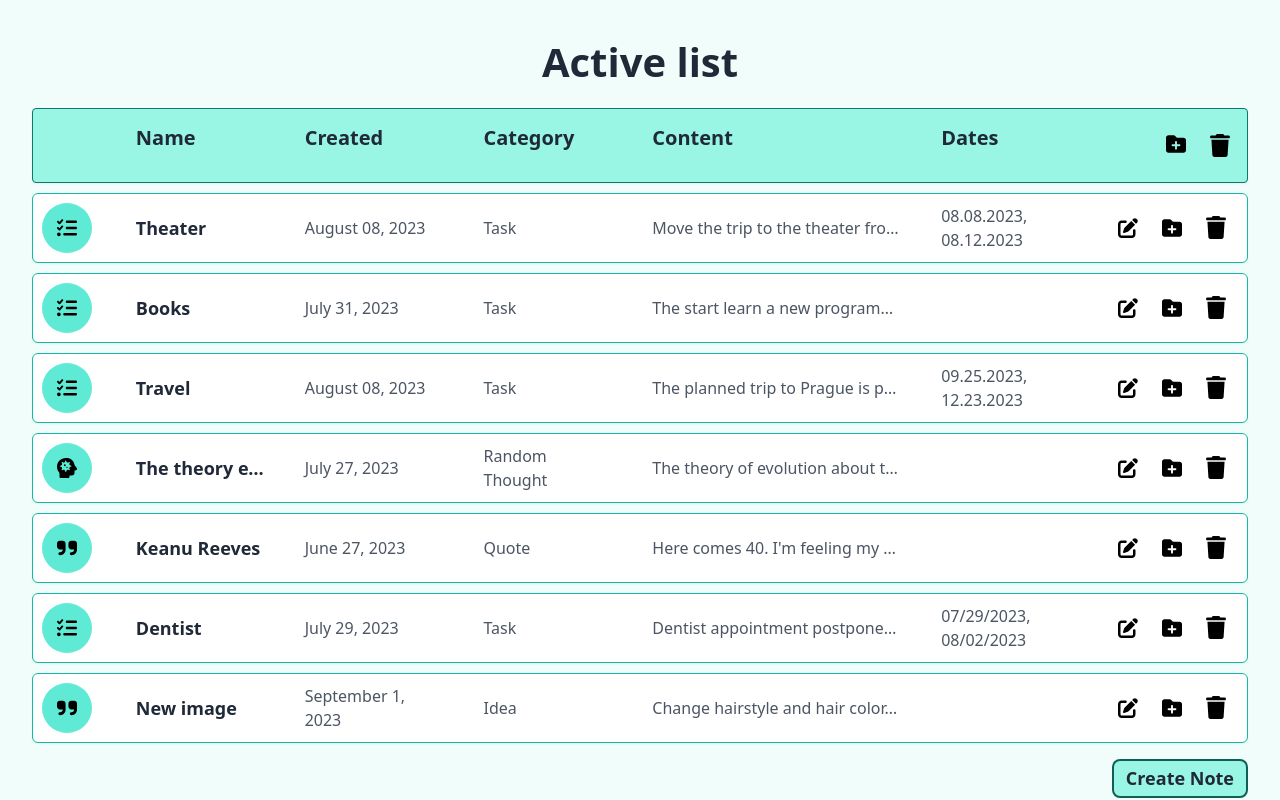
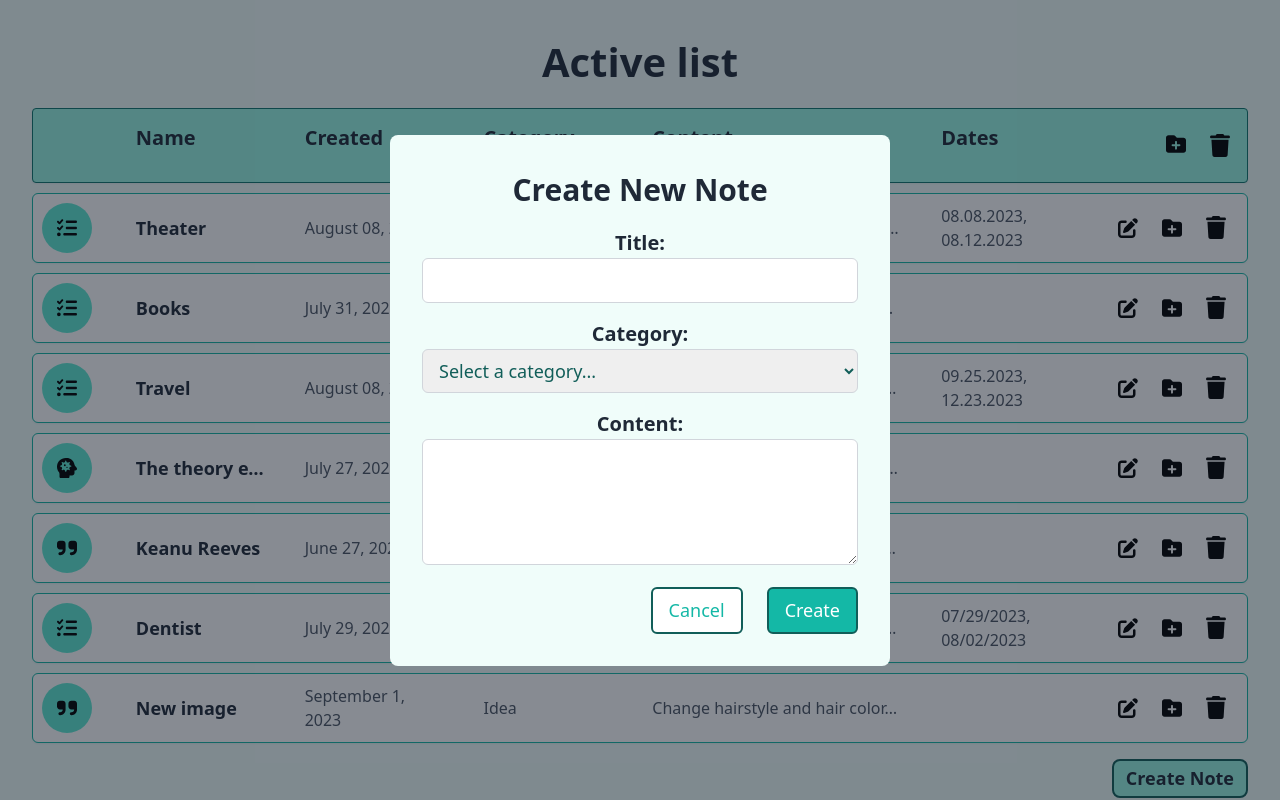
Before and after one commit to KsanaSal/radency-notes-app-react, a React (Vite) app: page / in a window 1280 px wide. Both pictures are taken after a click on the button "Create Note". Shown: the top 800 px of the page. Built offline with nearby package versions, Linux system fonts and the light colour scheme.

Commit message:
+ added click in the cancel and create note

```diff
--- /dev/null
+++ b/src/components/buttons/CancelBtn.tsx
@@ -0,0 +1,14 @@
+const CancelBtn = ({ handleCloseModal }: { handleCloseModal: () => void }) => {
+    return (
+        <button
+            type="button"
+            id="cancelCreateNote"
+            className=" text-teal-500 text-[18px] hover:text-teal-800 border-teal-800 border-2 px-4 py-2 rounded-md mr-3 bg-white hover:bg-teal-100"
+            onClick={handleCloseModal}
+        >
+            Cancel
+        </button>
+    );
+};
+
+export default CancelBtn;
--- /dev/null
+++ b/src/components/buttons/CreateEditBtn.tsx
@@ -0,0 +1,12 @@
+const CreateEditBtn = () => {
+    return (
+        <button
+            type="submit"
+            className="text-white text-[18px] bg-teal-500 border-teal-800 border-2 px-4 py-2 rounded-md ml-3 hover:bg-teal-100 hover:text-teal-800"
+        >
+            Create
+        </button>
+    );
+};
+
+export default CreateEditBtn;
--- a/src/components/Button.tsx
+++ b/src/components/buttons/CreateNoteBtn.tsx
@@ -1,12 +1,17 @@
-const Button = () => {
+const CreateNoteBtn = ({
+    handleOpenModal,
+}: {
+    handleOpenModal: () => void;
+}) => {
     return (
         <button
             className="text-gray-800 font-bold text-[18px] border-2 px-3 py-1 rounded-lg border-teal-800 bg-teal-200 hover:bg-teal-800 hover:text-white block mt-4 ml-auto"
             data-create-note
+            onClick={handleOpenModal}
         >
             Create Note
         </button>
     );
 };
 
-export default Button;
+export default CreateNoteBtn;
--- /dev/null
+++ b/src/components/form/Form.tsx
@@ -0,0 +1,77 @@
+import { useState } from "react";
+import categories from "../../mockData/categoriesData";
+import CancelBtn from "../buttons/CancelBtn";
+import CreateEditBtn from "../buttons/CreateEditBtn";
+
+const Form = ({ closeModal }: { closeModal: () => void }) => {
+    const [selectCategory, setSelectCategory] = useState("");
+
+    return (
+        <form id="createNoteForm">
+            <div className="mb-4">
+                <label
+                    htmlFor="noteTitle"
+                    className="block font-semibold text-[20px]"
+                >
+                    Title:
+                </label>
+                <input
+                    type="text"
+                    id="noteTitle"
+                    name="noteTitle"
+                    className="w-full text-[18px] border border-gray-300 rounded-md px-3 py-2 focus:outline-none focus:border-teal-500"
+                    required
+                />
+            </div>
+            <div className="mb-4">
+                <label
+                    htmlFor="noteCategory"
+                    className="block font-semibold text-[20px]"
+                >
+                    Category:
+                </label>
+                <select
+                    id="noteCategory"
+                    name="noteCategory"
+                    className="w-full text-[18px] text-teal-800 border border-gray-300 rounded-md px-3 py-2 focus:outline-none focus:border-teal-500"
+                    required
+                    value={selectCategory}
+                    onChange={(e) => setSelectCategory(e.target.value)}
+                >
+                    <option value="" disabled>
+                        Select a category...
+                    </option>
+                    {categories.map((category) => (
+                        <option
+                            value={category.categoryId}
+                            key={category.categoryId}
+                        >
+                            {category.categoryName}
+                        </option>
+                    ))}
+                </select>
+            </div>
+            <div className="mb-4">
+                <label
+                    htmlFor="noteContent"
+                    className="block font-semibold text-[20px]"
+                >
+                    Content:
+                </label>
+                <textarea
+                    id="noteContent"
+                    name="noteContent"
+                    rows={4}
+                    className="w-full text-[18px] border border-gray-300 rounded-md px-3 py-2 focus:outline-none focus:border-teal-500"
+                    required
+                ></textarea>
+            </div>
+            <div className="flex justify-end">
+                <CancelBtn handleCloseModal={closeModal} />
+                <CreateEditBtn />
+            </div>
+        </form>
+    );
+};
+
+export default Form;
--- /dev/null
+++ b/src/components/modalWindow/ModalWindow.tsx
@@ -0,0 +1,24 @@
+import Form from "../form/Form";
+
+const ModalWindow = ({
+    closeModal,
+}: {
+    closeModal: (boolean: boolean) => void;
+}) => {
+    const handleCloseModal = () => {
+        closeModal(false);
+    };
+
+    return (
+        <div className="fixed inset-0 z-10 flex justify-center items-center bg-opacity-50 bg-gray-900">
+            <div className="bg-teal-50 p-8 rounded-lg w-[500px] text-gray-800">
+                <h2 className="text-[30px] font-bold mb-4 text-center">
+                    Create New Note
+                </h2>
+                <Form closeModal={handleCloseModal} />
+            </div>
+        </div>
+    );
+};
+
+export default ModalWindow;
--- a/src/components/ActiveTable.tsx
+++ b/src/components/tables/ActiveTable.tsx
@@ -1,5 +1,5 @@
-import ActiveArchiveBodyTable from "./activeArchiveTable/ActiveArchiveBodyTable";
-import ActiveArchiveHeadTable from "./activeArchiveTable/ActiveArchiveHeadTable";
+import ActiveArchiveBodyTable from "../activeArchiveTable/ActiveArchiveBodyTable";
+import ActiveArchiveHeadTable from "../activeArchiveTable/ActiveArchiveHeadTable";
 
 const ActiveTable = () => {
     return (
--- a/src/components/ArchivedTable.tsx
+++ b/src/components/tables/ArchivedTable.tsx
@@ -1,5 +1,5 @@
-import ActiveArchiveBodyTable from "./activeArchiveTable/ActiveArchiveBodyTable";
-import ActiveArchiveHeadTable from "./activeArchiveTable/ActiveArchiveHeadTable";
+import ActiveArchiveBodyTable from "../activeArchiveTable/ActiveArchiveBodyTable";
+import ActiveArchiveHeadTable from "../activeArchiveTable/ActiveArchiveHeadTable";
 
 const ArchivedTable = () => {
     return (
--- a/src/components/summaryTable/SummaryTable.tsx
+++ b/src/components/tables/SummaryTable.tsx
@@ -1,5 +1,5 @@
-import SummaryBodyTable from "./SummaryBodyTable";
-import SummaryHeadTable from "./SummaryHeadTable";
+import SummaryBodyTable from "../summaryTable/SummaryBodyTable";
+import SummaryHeadTable from "../summaryTable/SummaryHeadTable";
 
 const SummaryTable = () => {
     return (
--- a/src/notes/ActiveNotes.tsx
+++ b/src/notes/ActiveNotes.tsx
@@ -1,12 +1,21 @@
-import Button from "../components/Button";
-import ActiveTable from "../components/ActiveTable";
+import { useState } from "react";
+import ModalWindow from "../components/modalWindow/ModalWindow";
+import ActiveTable from "../components/tables/ActiveTable";
+import CreateNoteBtn from "../components/buttons/CreateNoteBtn";
 
 const ActiveNotes = () => {
+    const [openModal, setOpenModal] = useState(false);
+
+    const handleOpenModal = () => {
+        setOpenModal(true);
+    };
+
     return (
         <section className="text-gray-800 w-full">
             <h1 className="text-[40px] font-bold text-center">Active list</h1>
             <ActiveTable />
-            <Button />
+            <CreateNoteBtn handleOpenModal={handleOpenModal} />
+            {openModal && <ModalWindow closeModal={setOpenModal} />}
         </section>
     );
 };
--- a/src/notes/ArchivedNotes.tsx
+++ b/src/notes/ArchivedNotes.tsx
@@ -1,4 +1,4 @@
-import ArchivedTable from "../components/ArchivedTable";
+import ArchivedTable from "../components/tables/ArchivedTable";
 
 const ArchivedNotes = () => {
     return (
--- a/src/notes/SummeryNotes.tsx
+++ b/src/notes/SummeryNotes.tsx
@@ -1,4 +1,4 @@
-import SummaryTable from "../components/summaryTable/SummaryTable";
+import SummaryTable from "../components/tables/SummaryTable";
 
 const SummeryNotes = () => {
     return (
```
